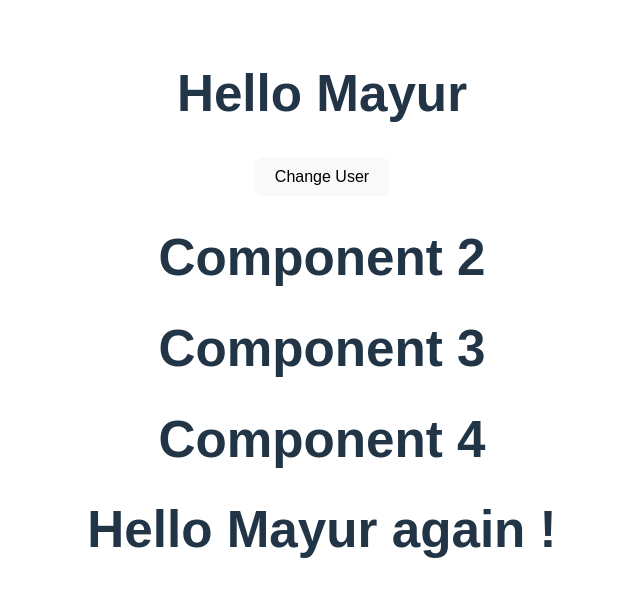
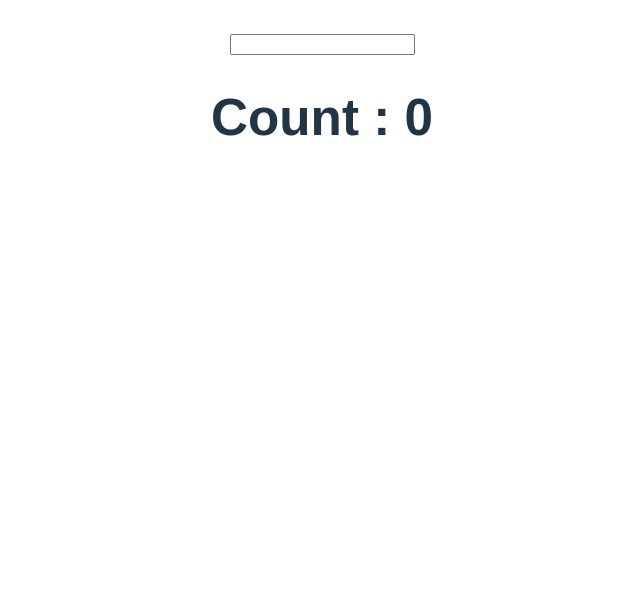
Before and after one commit to mkkapadi12/react-hooks, a React (Create React App) app: page / in a window 1280 px wide. Shown: the top 596 px of the page, without its empty margins (318-958 px from the left). Built offline with nearby package versions, Linux system fonts and the light colour scheme.

Commit message:
useRef hook

```diff
--- a/src/App.js
+++ b/src/App.js
@@ -1,14 +1,15 @@
 import "./App.css";
-import File1 from "./Components/UseContext/File1";
+// import UseState from "./Components/UseState/useState";
+// import UseStateObject from "./Components/UseState/useStateObject";
 // import UseEffect from "./Components/UseEffect/UseEffect";
 // import UseEffect1 from "./Components/UseEffect/UseEffect1";
-// import UseState from "./Components/UseState/useState";
-// import UseStateObject from "./Components/UseState/useStateObject";
+// import File1 from "./Components/UseContext/File1";
+import UseRef from "./Components/UseRef/UseRef1";
 
 const App = () => {
   return (
     <>
-      <File1 />
+      <UseRef />
     </>
   );
 };
--- a/src/Components/UseContext/File1.jsx
+++ b/src/Components/UseContext/File1.jsx
@@ -9,7 +9,12 @@ const File1 = () => {
     <UserContext.Provider value={user}>
       <div>
         <h1>{`Hello ${user}`}</h1>
-        <button onClick={() => setUser("Raj")}>Change User</button>
+        <button
+          onClick={() => setUser("Raj")}
+          onDoubleClick={() => setUser("Nirav")}
+        >
+          Change User
+        </button>
         <File2 />
       </div>
     </UserContext.Provider>
--- /dev/null
+++ b/src/Components/UseRef/UseRef1.jsx
@@ -0,0 +1,25 @@
+import React, { useEffect, useState, useRef } from "react";
+
+const UseRef = () => {
+  const [inputValue, setInputValue] = useState(" ");
+  const count = useRef(0);
+
+  useEffect(() => {
+    count.current = count.current + 1;
+  });
+
+  return (
+    <>
+      <div>
+        <input
+          type="text"
+          value={inputValue}
+          onChange={(e) => setInputValue(e.target.value)}
+        />
+      </div>
+      <h1>Count : {count.current}</h1>
+    </>
+  );
+};
+
+export default UseRef;
```
